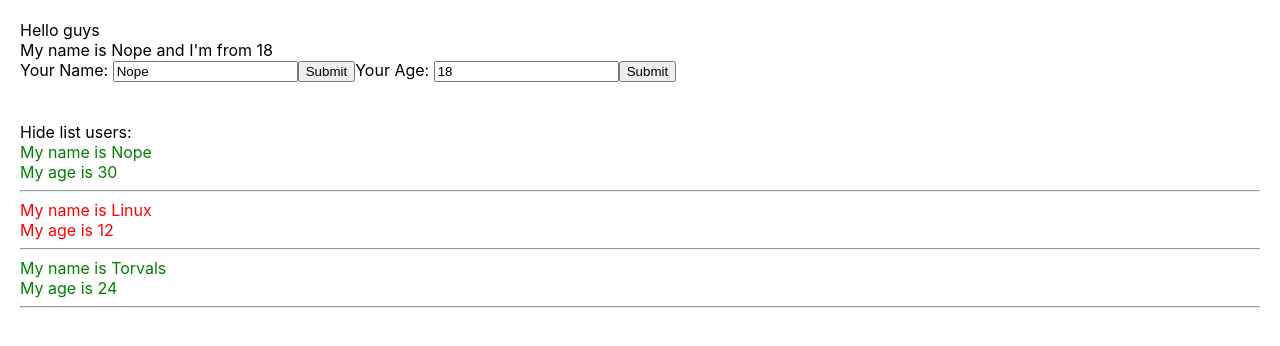
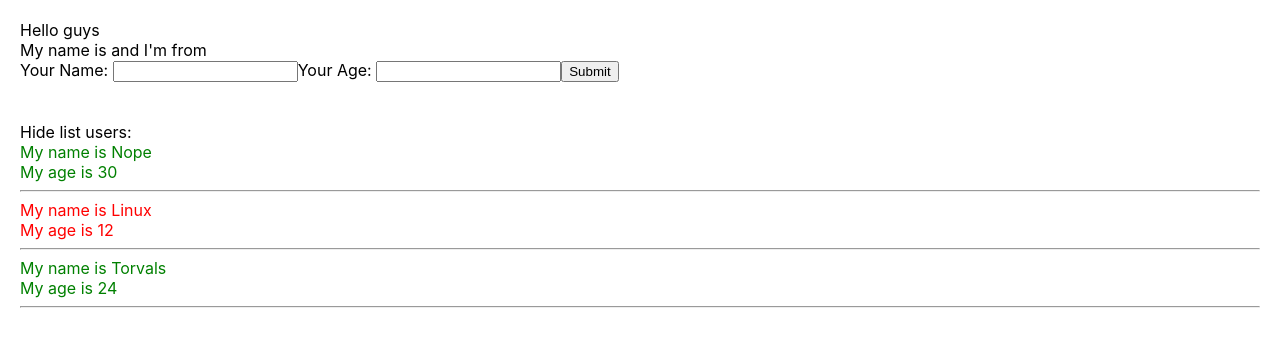
Before and after one commit to Dungnope/reacthoidanit, a React (Create React App) app: page / in a window 1280 px wide. Shown: the top 346 px of the page. Built offline with nearby package versions, Linux system fonts and the light colour scheme.

Commit message:
change name UserInfor to AdduserInfor && use function as props, add and update element with react

```diff
--- a/src/components/UserInfor.js
+++ b/src/components/AddUserInfor.js
@@ -1,10 +1,10 @@
 import React from "react";
 
-class UserInfor extends React.Component {
+class AddUserInfor extends React.Component {
     state = {
-      name: 'Nope',
+      name: "",
       address: 'Viet Nam',
-      age: 18
+      age: ""
     }
 
     handleOnChangeInput = (event) => {
@@ -23,7 +23,11 @@
 
     handleOnSubmit = (event) => {
         event.preventDefault();
-        console.log(this.state);
+        this.props.handleAddNewUser({
+            id: Math.floor((Math.random() * 100) + 1) + 'random',
+            name: this.state.name,
+            age: this.state.age
+        });
     }
 
     render(){
@@ -36,7 +40,6 @@
                     type="text"
                     value={this.state.name}
                     onChange={(event) => this.handleOnChangeInput(event)}/>
-                    <button>Submit</button>
 
                     <label>Your Age: </label>
                     <input
@@ -50,4 +53,4 @@
     }
 }
 
-export default UserInfor;
+export default AddUserInfor;
--- a/src/components/MyComponent.js
+++ b/src/components/MyComponent.js
@@ -1,7 +1,7 @@
 //class componenent
 //function component
 import React from "react";
-import UserInfor from "./UserInfor";
+import AddUserInfor from "./AddUserInfor";
 import DisplayInfor from "./DisplayInfor";
 
 //viet bang class
@@ -14,13 +14,20 @@
             {id: 3, name: "Torvals", age: 24},
         ]
     }
+
+    handleAddNewUser = (userObject) => {
+        this.setState({
+            listUser: [userObject, ...this.state.listUser]
+        })
+    }
     //JSX
     render(){
         return (
             <div>
-                <UserInfor />
+                <AddUserInfor handleAddNewUser = {this.handleAddNewUser} />
                 <br/> <br/>
-                <DisplayInfor listUser={this.state.listUser} />
+                <DisplayInfor listUser={this.state.listUser}
+                />
             </div>
         );
     }
```
